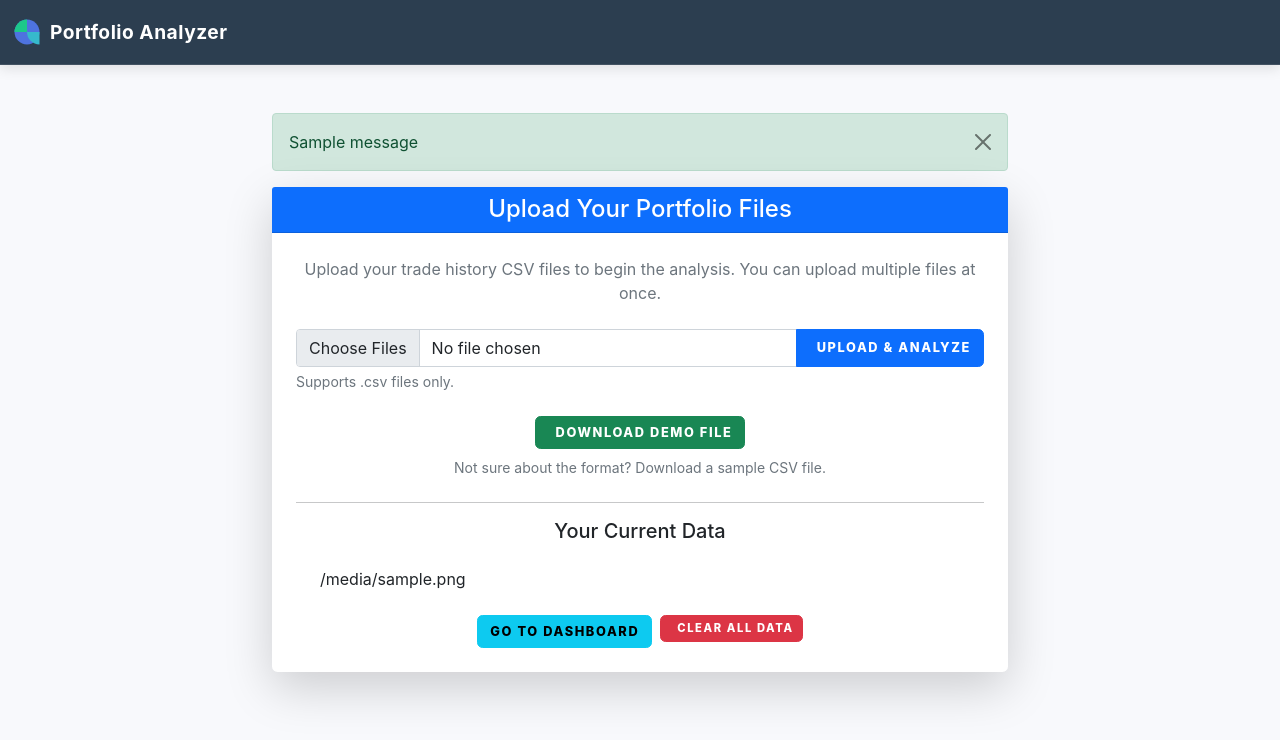
After one commit to maxyur077/Portfolio-Analyzer, a Flask app: template templates/uploads.html in a window 1280 px wide. The commit adds this page. Shown: the top 740 px of the page. Run offline with Flask 3, Linux system fonts and the light colour scheme; the template is opened without the code that fills it: most values are stand-ins (such as "Sample title", 1, 10 or a date in 2020); one stand-in notice (Sample message) is shown.

Commit message:
Added Upload Functionality instead of HardCoded Files in the code

```diff
--- a/app.py
+++ b/app.py
@@ -1,171 +1,185 @@
+# app.py
+from flask import (
+    Flask,
+    render_template,
+    jsonify,
+    request,
+    session,
+    redirect,
+    url_for,
+    send_file,
+    flash,
+)
+import os
+import logging
+from werkzeug.utils import secure_filename
+import shutil
+import threading
 
-from flask import Flask, render_template, jsonify
-import pandas as pd
 from models.portfolio import PortfolioManager
 from utils.data_loader import DataLoader
-import logging
-import time
-import random
 
+# --- App Configuration ---
 app = Flask(__name__)
+app.secret_key = os.urandom(24)
+app.config["UPLOAD_FOLDER"] = "uploads"
+app.config["DEMO_DATA_FOLDER"] = "data"
+os.makedirs(app.config["UPLOAD_FOLDER"], exist_ok=True)
+os.makedirs(app.config["DEMO_DATA_FOLDER"], exist_ok=True)
 logging.basicConfig(level=logging.INFO)
 
+# --- Task Management & Caching ---
+PORTFOLIO_CACHE = {}
+ANALYSIS_STATUS = {}
 
-portfolio_manager = None
-data_loading_complete = False
-loading_error = None
+def get_user_upload_path():
+    """Returns the path for the current user's uploaded files."""
+    if "user_id" not in session:
+        session["user_id"] = os.urandom(8).hex()
+    user_folder = os.path.join(app.config["UPLOAD_FOLDER"], session["user_id"])
+    os.makedirs(user_folder, exist_ok=True)
+    return user_folder
 
-def initialize_portfolio_data():
-    """Initialize portfolio data in background"""
-    global portfolio_manager, data_loading_complete, loading_error
+def run_analysis_for_user(user_id, user_path):
+    """The background task that runs the portfolio analysis."""
+    try:
+        data_loader = DataLoader(data_path=user_path)
+        manager = PortfolioManager(data_loader=data_loader)
+        PORTFOLIO_CACHE[user_id] = manager
+        ANALYSIS_STATUS[user_id] = {'status': 'complete'}
+        logging.info(f"Analysis complete for user {user_id}")
+    except Exception as e:
+        logging.error(f"Analysis failed for user {user_id}: {e}")
+        ANALYSIS_STATUS[user_id] = {'status': 'error', 'message': str(e)}
 
-    try:
-        logging.info("Starting portfolio data initialization...")
-        time.sleep(random.uniform(1, 2))
+def get_portfolio_manager():
+    """Gets a completed PortfolioManager instance for the current user."""
+    user_id = session.get("user_id")
+    return PORTFOLIO_CACHE.get(user_id)
 
-        data_loader = DataLoader()
-        portfolio_manager = PortfolioManager(data_loader)
+@app.context_processor
+def inject_data_status():
+    """Makes 'has_data' available to all templates for conditional rendering."""
+    has_data = get_portfolio_manager() is not None
+    return dict(has_data=has_data)
 
-        data_loading_complete = True
-        logging.info("Portfolio data initialization completed successfully")
+# --- Core Routes ---
+@app.route("/", methods=["GET", "POST"])
+def upload_page():
+    user_path = get_user_upload_path()
+    if request.method == "POST":
+        if "files" not in request.files:
+            flash("No file part in the request.", "danger")
+            return redirect(request.url)
+        files = request.files.getlist("files")
+        if not files or files[0].filename == "":
+            flash("No files selected for uploading.", "warning")
+            return redirect(request.url)
 
-    except Exception as e:
-        loading_error = str(e)
-        logging.error(f"Error initializing portfolio data: {e}")
+        if os.path.exists(user_path): shutil.rmtree(user_path)
+        os.makedirs(user_path)
 
+        user_id = session.get("user_id")
+        if user_id in PORTFOLIO_CACHE: del PORTFOLIO_CACHE[user_id]
+        if user_id in ANALYSIS_STATUS: del ANALYSIS_STATUS[user_id]
 
-import threading
-thread = threading.Thread(target=initialize_portfolio_data)
-thread.daemon = True
-thread.start()
+        for file in files:
+            if file and file.filename.endswith(".csv"):
+                filename = secure_filename(file.filename)
+                file.save(os.path.join(user_path, filename))
 
-@app.route('/')
+        return redirect(url_for("loading_page"))
+
+    uploaded_files = [f for f in os.listdir(user_path) if f.endswith(".csv")]
+    return render_template("upload.html", uploaded_files=uploaded_files)
+
+@app.route('/loading')
+def loading_page():
+    user_id = session.get("user_id")
+    user_path = get_user_upload_path()
+
+    if user_id not in ANALYSIS_STATUS:
+        ANALYSIS_STATUS[user_id] = {'status': 'running'}
+        thread = threading.Thread(target=run_analysis_for_user, args=(user_id, user_path))
+        thread.daemon = True
+        thread.start()
+
+    return render_template('loading.html')
+
+@app.route("/dashboard")
 def dashboard():
-    """Main dashboard with portfolio overview"""
-    if not data_loading_complete:
-        return render_template('dashboard.html',
-                             loading=True,
-                             error=loading_error,
-                             summary={'total_holdings': 0, 'total_value_usd': 0, 'total_value_sgd': 0, 'total_unrealized_pnl': 0, 'top_holdings': []})
-
-    try:
-        portfolio_summary = portfolio_manager.get_portfolio_summary()
-        daily_values = portfolio_manager.get_daily_portfolio_values()
-
-        return render_template('dashboard.html',
-                             loading=False,
-                             error=None,
-                             summary=portfolio_summary,
-                             daily_values=daily_values)
-    except Exception as e:
-        logging.error(f"Error in dashboard: {e}")
-        return render_template('dashboard.html',
-                             loading=False,
-                             error=str(e),
-                             summary={'total_holdings': 0, 'total_value_usd': 0, 'total_value_sgd': 0, 'total_unrealized_pnl': 0, 'top_holdings': []})
+    portfolio_manager = get_portfolio_manager()
+    if portfolio_manager is None:
+        flash("Your data has not been processed yet. Please upload files first.", "info")
+        return redirect(url_for("upload_page"))
+    summary = portfolio_manager.get_portfolio_summary()
+    return render_template("dashboard.html", summary=summary)
 
 @app.route('/holdings')
 def holdings_page():
-    """Renders the detailed holdings page"""
-    return render_template('holdings.html', loading=not data_loading_complete, error=loading_error)
+    if not inject_data_status()['has_data']: return redirect(url_for('upload_page'))
+    return render_template('holdings.html')
 
 @app.route('/splits')
 def splits_page():
-    """Renders the split analysis page"""
-    return render_template('splits.html', loading=not data_loading_complete, error=loading_error)
+    if not inject_data_status()['has_data']: return redirect(url_for('upload_page'))
+    return render_template('splits.html')
 
+# --- Utility Routes ---
+@app.route("/download-demo-data")
+def download_demo_data():
+    demo_file = "demo_trades.csv"
+    demo_file_path = os.path.join(app.config["DEMO_DATA_FOLDER"], demo_file)
+    if not os.path.exists(demo_file_path):
+        flash("Demo file is not available.", "warning")
+        return redirect(url_for('upload_page'))
+    return send_file(demo_file_path, as_attachment=True)
 
-@app.route('/api/loading-status')
-def api_loading_status():
-    """Check if data loading is complete"""
-    return jsonify({
-        'loading_complete': data_loading_complete,
-        'error': loading_error
-    })
+@app.route("/clear-data", methods=["POST"])
+def clear_data():
+    user_path = get_user_upload_path()
+    if os.path.exists(user_path):
+        shutil.rmtree(user_path)
+
+    user_id = session.get("user_id")
+    if user_id in PORTFOLIO_CACHE: del PORTFOLIO_CACHE[user_id]
+    if user_id in ANALYSIS_STATUS: del ANALYSIS_STATUS[user_id]
+
+    flash("Your uploaded data has been cleared.", "success")
+    return redirect(url_for("upload_page"))
+
+# --- API Endpoints ---
+@app.route('/api/analysis-status')
+def api_analysis_status():
+    user_id = session.get("user_id")
+    return jsonify(ANALYSIS_STATUS.get(user_id, {'status': 'pending'}))
+
+@app.route('/api/portfolio-value/<currency>')
+def api_portfolio_value(currency):
+    pm = get_portfolio_manager()
+    if not pm: return jsonify({'error': 'No data found'}), 404
+    return jsonify(pm.get_portfolio_value_history(currency))
 
 @app.route('/api/holdings')
 def api_holdings():
-    """API endpoint for holdings data"""
-    if not data_loading_complete:
-        return jsonify({'error': 'Data still loading', 'loading': True}), 202
-
-    try:
-        holdings = portfolio_manager.get_holdings_with_xirr()
-        return jsonify(holdings)
-    except Exception as e:
-        logging.error(f"Error getting holdings: {e}")
-        return jsonify({'error': str(e)}), 500
-
-@app.route('/api/portfolio-value/<currency>')
-def api_portfolio_value(currency):
-    """API endpoint for portfolio value in specific currency"""
-    if not data_loading_complete:
-        return jsonify({'error': 'Data still loading', 'loading': True}), 202
-
-    try:
-        values = portfolio_manager.get_portfolio_value_history(currency)
-        return jsonify(values)
-    except Exception as e:
-        logging.error(f"Error getting portfolio value: {e}")
-        return jsonify({'error': str(e)}), 500
+    pm = get_portfolio_manager()
+    if not pm: return jsonify({'error': 'No data found'}), 404
+    return jsonify(pm.get_holdings_with_xirr())
 
 @app.route('/api/splits-analysis')
 def api_splits_analysis():
-    """API endpoint for split analysis data"""
-    if not data_loading_complete:
-        return jsonify({'error': 'Data still loading', 'loading': True}), 202
+    pm = get_portfolio_manager()
+    if not pm: return jsonify({'error': 'No data found'}), 404
+    return jsonify(pm.get_splits_analysis())
 
-    try:
-        splits_data = portfolio_manager.get_splits_analysis()
-        return jsonify(splits_data)
-    except Exception as e:
-        logging.error(f"Error getting splits analysis: {e}")
-        return jsonify({'error': str(e)}), 500
-
+# --- THIS IS THE MISSING ROUTE ---
 @app.route('/api/holdings-detailed')
 def api_holdings_detailed():
-    """API endpoint for detailed holdings data"""
-    if not data_loading_complete:
-        return jsonify({'error': 'Data still loading', 'loading': True}), 202
+    pm = get_portfolio_manager()
+    if not pm: return jsonify({'holdings': {}, 'total_portfolio_value': 0}), 404
 
-    try:
-        holdings = portfolio_manager.get_holdings_with_xirr()
-        total_value = sum(h['market_value'] for h in holdings.values())
+    holdings_data = pm.get_detailed_holdings()
+    return jsonify(holdings_data)
 
-        return jsonify({
-            'holdings': holdings,
-            'total_portfolio_value': total_value
-        })
-    except Exception as e:
-        logging.error(f"Error getting detailed holdings: {e}")
-        return jsonify({'error': str(e)}), 500
-
-@app.route('/api/holding-detail/<symbol>')
-def api_holding_detail(symbol):
-    if not data_loading_complete:
-        return jsonify({'loading': True}), 202
-    data = portfolio_manager.get_holding_details(symbol)
-    return jsonify(data)
-@app.route('/api/refresh-prices', methods=['POST'])
-def api_refresh_prices():
-    """API endpoint to refresh all portfolio prices"""
-    if not data_loading_complete:
-        return jsonify({'error': 'Data still loading'}), 202
-
-    try:
-
-        import threading
-        def refresh_in_background():
-            portfolio_manager.refresh_prices()
-
-        thread = threading.Thread(target=refresh_in_background)
-        thread.daemon = True
-        thread.start()
-
-        return jsonify({'success': True, 'message': 'Price refresh started'})
-    except Exception as e:
-        logging.error(f"Error refreshing prices: {e}")
-        return jsonify({'error': str(e)}), 500
-
-if __name__ == '__main__':
+if __name__ == "__main__":
     app.run(debug=True)
--- a/templates/base.html
+++ b/templates/base.html
@@ -20,9 +20,9 @@
       <div class="container-fluid">
         <a
           class="navbar-brand d-flex align-items-center"
-          href="{{ url_for('dashboard') }}"
+          href="{{ url_for('upload_page') }}"
         >
-          <!-- SVG Logo -->
+          <!-- Modern Pie Chart Logo -->
           <svg
             width="30"
             height="30"
@@ -59,10 +59,11 @@
         </button>
         <div class="collapse navbar-collapse" id="navbarNav">
           <ul class="navbar-nav ms-auto mb-2 mb-lg-0">
+            <!-- Conditional Navigation Links -->
+            {% if has_data %}
             <li class="nav-item">
               <a
                 class="nav-link {% if request.endpoint == 'dashboard' %}active{% endif %}"
-                aria-current="page"
                 href="{{ url_for('dashboard') }}"
                 >Dashboard</a
               >
@@ -74,6 +75,14 @@
                 >All Holdings</a
               >
             </li>
+            <li class="nav-item">
+              <a
+                class="nav-link {% if request.endpoint == 'splits_page' %}active{% endif %}"
+                href="{{ url_for('splits_page') }}"
+                >Split Analysis</a
+              >
+            </li>
+            {% endif %}
           </ul>
         </div>
       </div>
--- /dev/null
+++ b/templates/uploads.html
@@ -0,0 +1,105 @@
+<!-- templates/upload.html -->
+{% extends "base.html" %} {% block title %}Upload Portfolio Data{% endblock %}
+{% block content %}
+<div class="container mt-5">
+  <div class="row justify-content-center">
+    <div class="col-lg-8">
+      <!-- Flash Messages -->
+      {% with messages = get_flashed_messages(with_categories=true) %} {% if
+      messages %} {% for category, message in messages %}
+      <div
+        class="alert alert-{{ category }} alert-dismissible fade show"
+        role="alert"
+      >
+        {{ message }}
+        <button
+          type="button"
+          class="btn-close"
+          data-bs-dismiss="alert"
+          aria-label="Close"
+        ></button>
+      </div>
+      {% endfor %} {% endif %} {% endwith %}
+
+      <div class="card shadow-lg border-0">
+        <div class="card-header bg-primary text-white text-center">
+          <h4 class="mb-0">Upload Your Portfolio Files</h4>
+        </div>
+        <div class="card-body p-4">
+          <p class="text-muted text-center mb-4">
+            Upload your trade history CSV files to begin the analysis. You can
+            upload multiple files at once.
+          </p>
+
+          <!-- Upload Form -->
+          <form
+            action="{{ url_for('upload_page') }}"
+            method="post"
+            enctype="multipart/form-data"
+            class="mb-4"
+          >
+            <div class="input-group">
+              <input
+                type="file"
+                class="form-control"
+                name="files"
+                multiple
+                required
+              />
+              <button class="btn btn-primary" type="submit">
+                <i class="fas fa-upload me-2"></i>Upload & Analyze
+              </button>
+            </div>
+            <div class="form-text">Supports .csv files only.</div>
+          </form>
+
+          <!-- Demo Data Download -->
+          <div class="text-center mb-4">
+            <a
+              href="{{ url_for('download_demo_data') }}"
+              class="btn btn-success"
+            >
+              <i class="fas fa-download me-2"></i>Download Demo File
+            </a>
+            <p class="form-text mt-2">
+              Not sure about the format? Download a sample CSV file.
+            </p>
+          </div>
+
+          <!-- Uploaded Files List -->
+          {% if uploaded_files %}
+          <hr />
+          <h5 class="text-center mb-3">Your Current Data</h5>
+          <ul class="list-group list-group-flush">
+            {% for file in uploaded_files %}
+            <li
+              class="list-group-item d-flex justify-content-between align-items-center"
+            >
+              <span
+                ><i class="fas fa-file-csv text-success me-2"></i>{{ file
+                }}</span
+              >
+            </li>
+            {% endfor %}
+          </ul>
+          <div class="d-grid gap-2 d-md-flex justify-content-md-center mt-3">
+            <a href="{{ url_for('dashboard') }}" class="btn btn-info"
+              >Go to Dashboard</a
+            >
+            <form
+              action="{{ url_for('clear_data') }}"
+              method="post"
+              onsubmit="return confirm('Are you sure you want to delete all your uploaded data?');"
+            >
+              <button type="submit" class="btn btn-danger btn-sm">
+                <i class="fas fa-trash-alt me-2"></i>Clear All Data
+              </button>
+            </form>
+          </div>
+          {% endif %}
+        </div>
+      </div>
+    </div>
+  </div>
+</div>
+{% endblock %}
```
Also changed, not shown: models/portfolio.py (+6 -1 lines), templates/loading.html (added, +47 -0 lines), utils/data_loader.py (+24 -30 lines), 1 other file.
